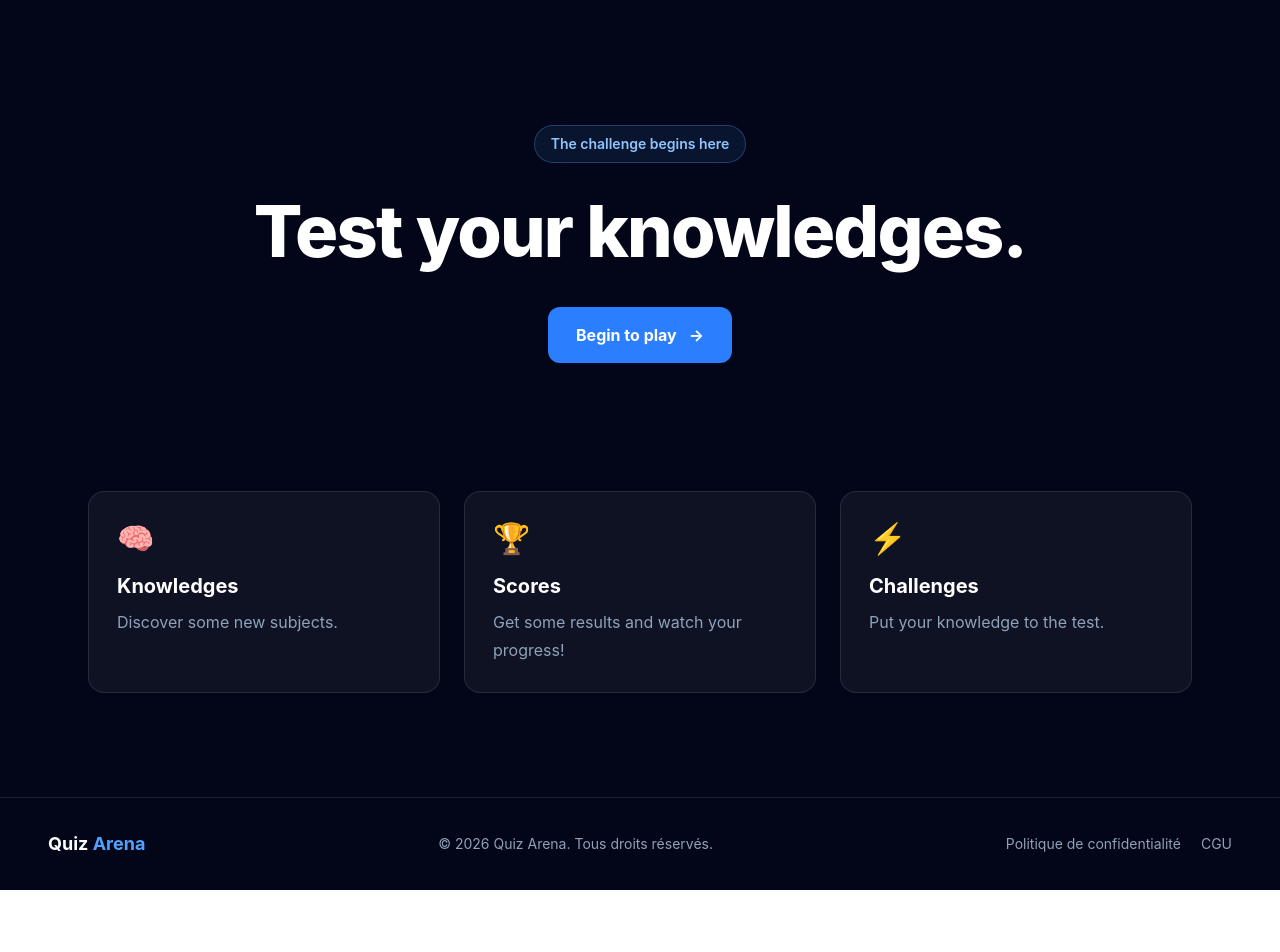
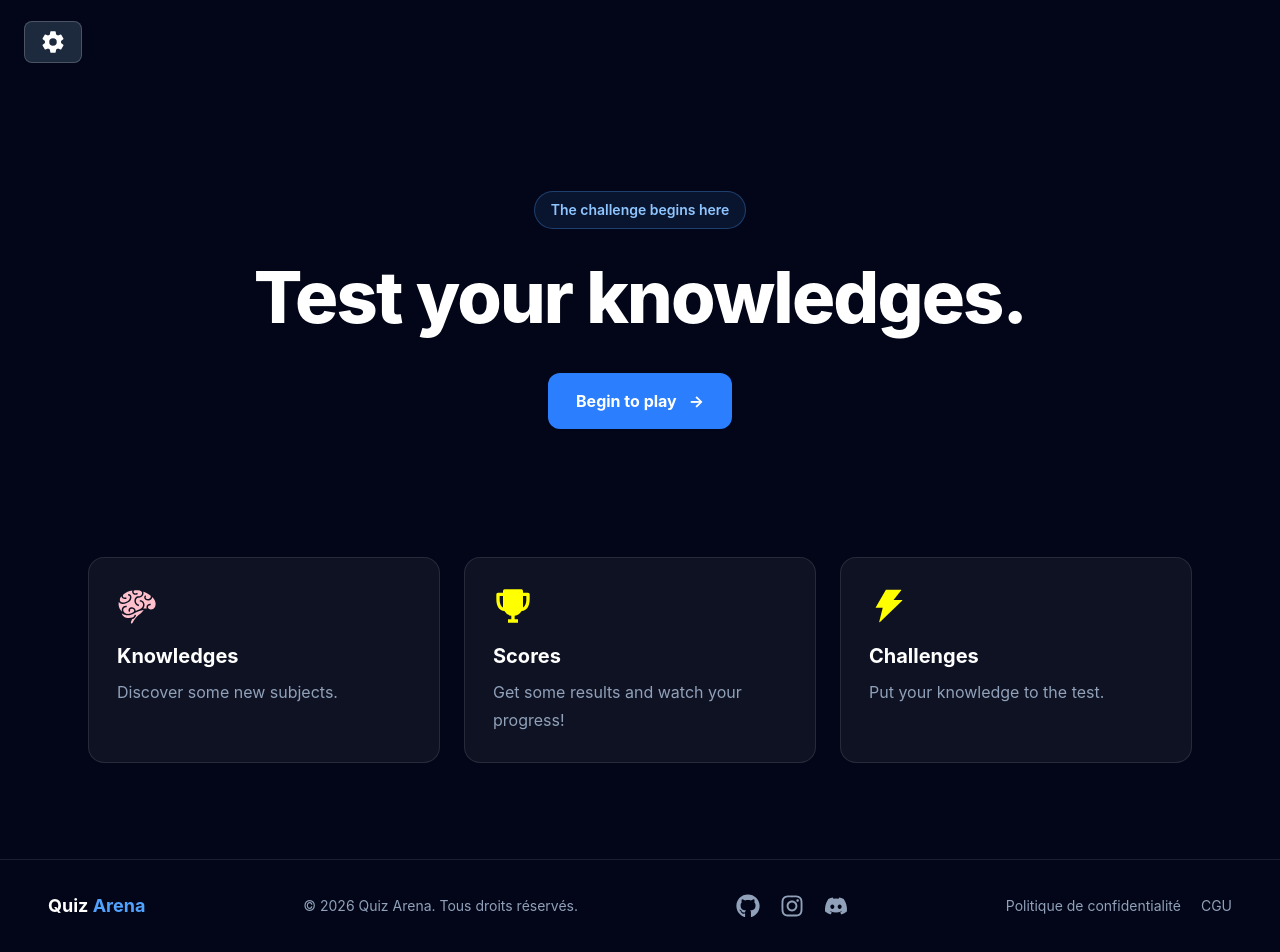
Before and after one commit to rafeger/Transcendance, a React (Vite) app in the folder frontend/: page / in a window 1280 px wide. Shown: the part 84-1036 px from the top of the page. Before the commit the page ends 974 px from the top, so only its background shows below. Built offline with nearby package versions, Linux system fonts and the light colour scheme.

Commit message:
frontend update

```diff
--- a/frontend/package.json
+++ b/frontend/package.json
@@ -14,6 +14,7 @@
     "@tanstack/react-query": "^5.105.0",
     "react": "^19.3.1",
     "react-dom": "^19.3.1",
+    "react-icons": "^5.7.0",
     "react-router-dom": "^7.18.4",
     "socket.io-client": "^4.8.4",
     "tailwindcss": "^4.3.3"
--- a/frontend/src/App.tsx
+++ b/frontend/src/App.tsx
@@ -8,6 +8,7 @@ import Profile from "./pages/Profile";
 import Friends from "./pages/Friends";
 import Privacy from "./pages/Privacy";
 import CGU from "./pages/CGU";
+import Error404 from "./pages/Error404";
 
 function App() {
   return (
@@ -22,6 +23,7 @@ function App() {
           <Route path="/friends" element={<Friends />} />
           <Route path="/privacy" element={<Privacy />} />
           <Route path="/terms" element={<CGU />} />
+          <Route path="*" element={<Error404 />} />
         </Route>
       </Routes>
     </BrowserRouter>
--- a/frontend/src/components/Footer.tsx
+++ b/frontend/src/components/Footer.tsx
@@ -1,4 +1,5 @@
 import { Link } from "react-router-dom";
+import { FaGithub, FaDiscord, FaInstagram } from "react-icons/fa";
 
 function Footer() {
   return (
@@ -14,6 +15,23 @@ function Footer() {
         <p className="text-center text-sm">
           © {new Date().getFullYear()} Quiz Arena. Tous droits réservés.
         </p>
+
+        <div className="flex items-center gap-5">
+          <a href="https://github.com/" target="_blank" rel="noreferrer" aria-label="Github"
+          className="text-slate-400 transition hover:-translate-y-1 hover:text-white">
+            <FaGithub size={24} />
+          </a>
+
+          <a href="https://instagram.com/" target="_blank" rel="noreferrer" aria-label="Github"
+          className="text-slate-400 transition hover:-translate-y-1 hover:text-white">
+            <FaInstagram size={24} />
+          </a>
+
+          <a href="https://discord.com/" target="_blank" rel="noreferrer" aria-label="Github"
+          className="text-slate-400 transition hover:-translate-y-1 hover:text-white">
+            <FaDiscord size={24} />
+          </a>
+        </div>
 
         <nav aria-label="Liens légaux" className="flex flex-wrap justify-center gap-5 text-sm">
           <Link
--- /dev/null
+++ b/frontend/src/contexts/ThemeContext.tsx
@@ -0,0 +1,38 @@
+import { createContext, type ReactNode, useContext, useEffect, useState } from "react";
+
+type Theme = 'light' | 'dark';
+
+type ThemeContextType = { theme: Theme; toggleTheme: () => void; };
+
+const ThemeContext = createContext<ThemeContextType | undefined>(undefined);
+
+export function ThemeProvider({ children }: { children: ReactNode }) {
+    const [theme, setTheme] = useState<Theme>(() => {
+        const savedTheme = localStorage.getItem("theme");
+        return (savedTheme === "light" ? "light" : "dark");
+    });
+
+    useEffect(() => {
+        document.documentElement.classList.toggle("dark", theme === "dark");
+        localStorage.setItem("theme", theme);
+    }, [theme]);
+
+    function toggleTheme() {
+        setTheme((currentTheme) => currentTheme === "dark" ? "light" : "dark");
+    }
+
+    return (
+        <ThemeContext.Provider value={{ theme, toggleTheme }}>
+            {children}
+        </ThemeContext.Provider>
+    );
+}
+
+export function useTheme() {
+    const context = useContext(ThemeContext);
+
+    if (!context) {
+        throw new Error("useTheme must be used in ThemeProvider");
+    }
+    return (context);
+}
--- a/frontend/src/main.tsx
+++ b/frontend/src/main.tsx
@@ -1,6 +1,7 @@
 import { StrictMode } from 'react'
 import { createRoot } from 'react-dom/client'
 import { QueryClient, QueryClientProvider } from '@tanstack/react-query';
+import { ThemeProvider } from './contexts/ThemeContext.tsx';
 import App from './App.tsx'
 import "./index.css";
 
@@ -8,8 +9,10 @@ const queryClient = new QueryClient();
 
 createRoot(document.getElementById('root')!).render(
   <StrictMode>
-    <QueryClientProvider client={queryClient}>
-      <App />
-    </QueryClientProvider>
+    <ThemeProvider>
+      <QueryClientProvider client={queryClient}>
+        <App />
+      </QueryClientProvider>
+    </ThemeProvider>
   </StrictMode>,
 );
--- a/frontend/src/pages/Auth.tsx
+++ b/frontend/src/pages/Auth.tsx
@@ -1,5 +1,5 @@
 import { useState } from "react";
-import { Link } from "react-router-dom";
+import { FaRegEye, FaRegEyeSlash } from "react-icons/fa6";
 
 function Auth() {
     const [isRegister, setRegister] = useState(false);
@@ -26,15 +26,11 @@ function Auth() {
 
     return (
         <main className="min-h-screen bg-slate-950 text-white px-4 py-16">
-            <div className="mx-auto max-w-md">
-                <Link to="/" className="text-sm text-slate-400 hover:text-white">{"<- Back to Home"}</Link>
-            </div>
-
-            <div className="mx-auto max-w-md">
+            <div className="mx-auto max-w-md text-center">
                 <h1 className="mb-6 text-3xl font-bold">{isRegister ? "Create an account" : "Welcome!"}</h1>
             </div>
 
-            <div className="mt-6 grid grid-cols-2 gap-2 rounded-lg bg-indigo-950 p-1">
+            <div className="mt-6 grid grid-cols-2 gap-2 rounded-lg bg-indigo-950 p-1 w-150 mx-auto">
                 <button type="button" onClick={() => setRegister(false)} className={`rounded-md px-4 py-2 font-medium transition ${
                     !isRegister ? "bg-blue-600 text-white" : "text-slate-400 hover:text-white"
                 }`}>Sign in</button>
@@ -44,7 +40,7 @@ function Auth() {
                 }`}>Register</button>
             </div>
 
-            <form onSubmit={handleSubmit} className="mt-6 space-y-5">
+            <form onSubmit={handleSubmit} className="mt-6 space-y-5 text-center">
                 {isRegister && (
                     <div>
                         <label htmlFor="username" className="mb-2 block text-sm font-medium">Username</label>
@@ -63,7 +59,8 @@ function Auth() {
                     <label htmlFor="password" className="mb-2 block text-sm font-medium">Password</label>
                     <input id="password" type={showPassword ? "text" : "password"} value={password} onChange={(event) => setPassword(event.target.value)}
                         placeholder="Your password" className="rounded-lg border border-white/20 bg-indigo-950 py-1 outline-none"></input>
-                    <button type="button" onClick={() => setShowPassword(!showPassword)}>{showPassword ? "Masquer" : "Afficher"}</button>
+                    <button type="button" onClick={() => setShowPassword((visible) => !visible)}
+                        className="">{showPassword ? <FaRegEyeSlash /> : <FaRegEye />}</button>
                 </div>
 
                 <button type="submit" className="mt-10 inline-flex items-center gap-3 rounded-xl bg-blue-500 px-7 py-4
--- /dev/null
+++ b/frontend/src/pages/Error404.tsx
@@ -0,0 +1,19 @@
+import { Link } from "react-router-dom";
+
+function Error404() {
+    return (
+        <main className="flex flex-col min-h-screen bg-slate-950 text-white px-4 py-16 justify-center text-center">
+            <span className="text-8xl font-extrabold tracking-tight">404</span>
+            <h1 className="text-8xl font-extrabold tracking-tight">Page not found!</h1>
+            <p className="mt-4 max-w-md leading-7 text-slate-400 mx-auto mt-8">
+                Oops! The page you're looking for doesn't exist or has been moved.</p>
+
+            <div className="mt-8 flex flex-col gap-4 sm:flex-row rounded-lg
+            border px-1 py-1 w-34">
+                <Link to="/" className="">Return to Home</Link>
+            </div>
+        </main>
+    );
+}
+
+export default Error404;
--- a/frontend/src/pages/Home.tsx
+++ b/frontend/src/pages/Home.tsx
@@ -1,8 +1,39 @@
 import { Link } from "react-router-dom";
+import { useState } from "react";
+import { AiFillThunderbolt } from "react-icons/ai";
+import { BiSolidTrophy } from "react-icons/bi";
+import { GiBrain } from "react-icons/gi";
+import { IoSettingsSharp } from "react-icons/io5";
 
 function Home() {
+  const [isSettingOpen, setSettingOpen] = useState(false);
+  const [isDark, setDark] = useState(true);
+
   return (
-    <main className="min-h-screen bg-slate-950 text-white">
+    <main className={`min-h-screen transition-colors
+    ${isDark ? "bg-slate-950 text-white" : "bg-slate-200 text-slate-900"}`}>
+      <div className="flex justify-start px-6 pt-6">
+        <button type="button" onClick={() => setSettingOpen((open) => !open)}
+          className={`rounded-lg border px-4 py-2 transition
+          ${isDark ? "border-white/20 bg-slate-800 hover:bg-slate-700" :
+            "border-slate-300 bg-white hover:bg-slate-200"
+          }`}><IoSettingsSharp size={24}/></button>
+      </div>
+
+      {isSettingOpen && (
+        <section className={`mx-6 mr-auto max-w-sm rounded-xl border p-5 mt-4
+          ${isDark ? "border-white/20 bg-slate-900" : "border-slate-200 bg-white"}`}>
+          <h2 className="text-xl font-bold">Settings</h2>
+            <div className="mt-4 flex items-center justify-between gap-4">
+              <span>Theme</span>
+              <button type="button" onClick={() => setDark((dark) => !dark)}
+                className="rounded-lg bg-blue-600 px-4 py-2 font-semibold text-white transition hover:bg-blue-500">
+                  {isDark ? "Light" : "Dark"}
+              </button>
+            </div>
+        </section>
+      )}
+
       <section className="flex flex-col items-center px-6 py-24 text-center md:py-32">
         <span className="rounded-full border border-blue-400/30 bg-blue-400/10 px-4 py-2 text-sm font-semibold text-blue-300">
           The challenge begins here
@@ -23,7 +54,7 @@ function Home() {
 
       <section className="mx-auto grid max-w-6xl grid-cols-1 gap-6 px-6 pb-24 sm:grid-cols-3">
         <article className="rounded-2xl border border-white/10 bg-white/5 p-7 transition hover:border-blue-400/50">
-          <span className="text-3xl">🧠</span>
+          <span className="text-3xl"><GiBrain size={40} color="pink"/></span>
           <h2 className="mt-4 text-xl font-bold">
             Knowledges
           </h2>
@@ -33,7 +64,7 @@ function Home() {
         </article>
 
         <article className="rounded-2xl border border-white/10 bg-white/5 p-7 transition hover:border-blue-400/50">
-          <span className="text-3xl">🏆</span>
+          <span className="text-3xl"><BiSolidTrophy size={40} color="yellow"/></span>
           <h2 className="mt-4 text-xl font-bold">Scores</h2>
           <p className="mt-2 leading-7 text-slate-400">
             Get some results and watch your progress!
@@ -41,7 +72,7 @@ function Home() {
         </article>
 
         <article className="rounded-2xl border border-white/10 bg-white/5 p-7 transition hover:border-blue-400/50">
-          <span className="text-3xl">⚡</span>
+          <span className="text-3xl"><AiFillThunderbolt size={40} color="yellow"/></span>
           <h2 className="mt-4 text-xl font-bold">Challenges</h2>
           <p className="mt-2 leading-7 text-slate-400">
             Put your knowledge to the test.
```
Also changed, not shown: 1 other file (tests, documents, lock files or other folders).
